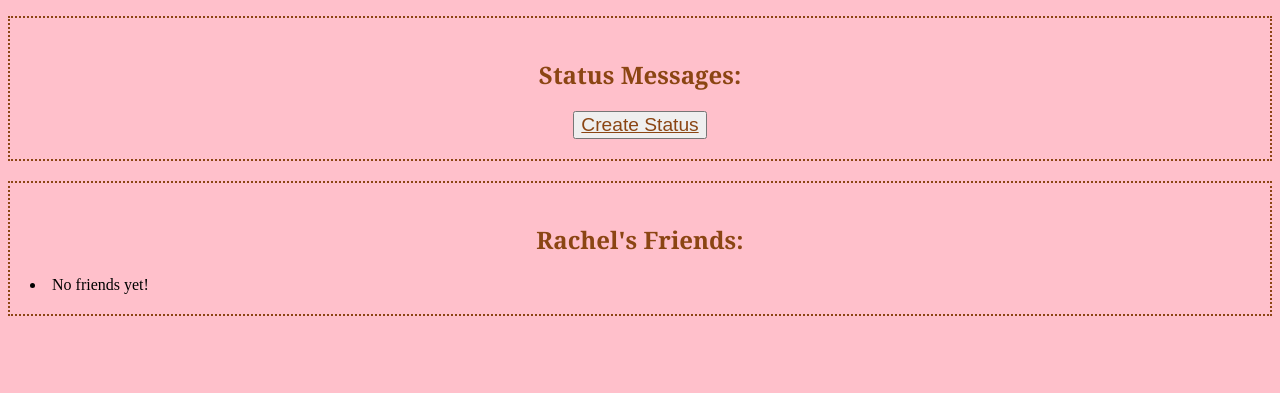
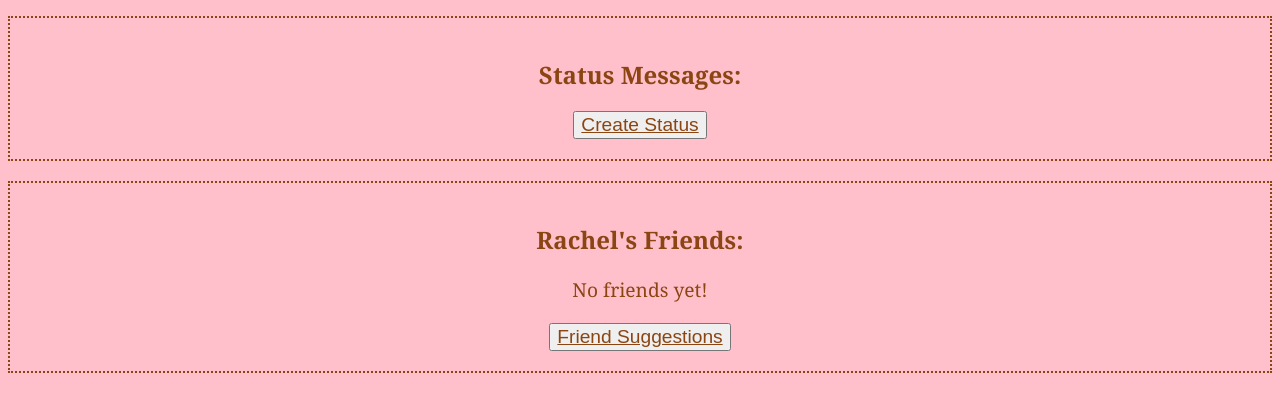
Before and after one commit to aschreib4/cs412, a Django app: page /mini_fb/profile/10 in a window 1280 px wide. Shown: the part 703-1096 px from the top of the page. Before the commit the page ends 1019 px from the top, so only its background shows below. Run offline with Django 5.2, Linux system fonts and the light colour scheme; data comes from the database, SQL or seed files in the repository; both versions use the stored data as it was after the commit.

Commit message:
Added all parts for task 2 of A8

```diff
--- a/mini_fb/models.py
+++ b/mini_fb/models.py
@@ -46,6 +46,33 @@
                 friend_profiles.append(friend.profile2)
 
         return friend_profiles
+
+    def add_friend(self, other):
+        '''Add a Friend relation for two Profiles: self and other.'''
+        #using Friend model to create a friendship between two unique profiles that doesn't already exist
+        if self == other:
+            raise ValueError("Can't add yourself as a friend.")
+
+        existing_friendship = (Friend.objects.filter(profile1=self, profile2=other) |
+        Friend.objects.filter(profile1=other, profile2=self)).exists()
+
+        if existing_friendship:
+            print("This friendship already exists.")
+            return
+
+        new_friend = Friend(profile1=self, profile2=other)
+        new_friend.save()
+        print(f"Friendship between {self} and {other} created.")
+
+    def get_friend_suggestions(self):
+        '''Getting recommended friend Profiles.'''
+        potential_friends = Profile.objects.exclude(pk=self.pk)
+        already_friends = self.get_friends()
+        already_friends_ids = [friend.pk for friend in already_friends]
+        potential_friends = potential_friends.exclude(pk__in=already_friends_ids)
+
+        return potential_friends
+
 
 class StatusMessage(models.Model):
     '''Model the attributes of the Facebook status message'''
--- a/mini_fb/templates/mini_fb/show_profile.html
+++ b/mini_fb/templates/mini_fb/show_profile.html
@@ -68,7 +68,9 @@
                 <center><img src="{{friend.image_file.url}}" alt="Friend Picture" style="max-width: 200px; height: auto;"></center>
             </a></p>
         {% empty %}
-            <li>No friends yet!</li>
+            <p>No friends yet!</p>
         {% endfor %}
+
+        <center><button style="font-size: larger; "><a href="{% url 'friend_suggestions' profile.pk %}">Friend Suggestions</a></button></center>
     </div>
 {% endblock %}
--- a/mini_fb/urls.py
+++ b/mini_fb/urls.py
@@ -15,5 +15,7 @@
     path('profile/<int:pk>/create_status', CreateStatusMessageView.as_view(), name="create_status"),
     path('profile/<int:pk>/update', UpdateProfileView.as_view(), name='update_profile'),
     path('status/<int:pk>/delete', DeleteStatusMessageView.as_view(), name='delete_status'),
-    path('status/<int:pk>/update', UpdateStatusMessageView.as_view(), name="update_status")
+    path('status/<int:pk>/update', UpdateStatusMessageView.as_view(), name="update_status"),
+    path('profile/<int:pk>/add_friend/<int:other_pk>', AddFriendView.as_view(), name="add_friend"),
+    path('profile/<int:pk>/friend_suggestions', ShowFriendSuggestionsView.as_view(), name="friend_suggestions")
 ]
--- a/mini_fb/views.py
+++ b/mini_fb/views.py
@@ -3,8 +3,8 @@
 # Friday, February 21, 2025
 # Description: views for the mini_fb application
 
-from django.shortcuts import render, get_object_or_404
-from django.views.generic import ListView, DetailView, CreateView, UpdateView, DeleteView
+from django.shortcuts import render, redirect
+from django.views.generic import ListView, DetailView, CreateView, UpdateView, DeleteView, View
 from .models import Profile, StatusMessage, Image, StatusImage
 from .forms import CreateProfileForm, CreateStatusMessageForm, UpdateProfileForm
 from django.urls import reverse
@@ -155,3 +155,27 @@
         profile = statusMessage.profile
         #return the URL to redirect to:
         return reverse('show_profile', kwargs={'pk':profile.pk})
+
+class AddFriendView(View):
+    '''View class to trigger the add_friend method to occur.'''
+
+    def dispatch(self, request, *args, **kwargs):
+        #retrieve the primary keys from the URL parameters
+        profile_pk = kwargs['pk']
+        friend_pk = kwargs['other_pk']
+
+        try:
+            profile = Profile.objects.get(pk=profile_pk)
+            friend = Profile.objects.get(pk=friend_pk)
+        except Profile.DoesNotExist:
+            return redirect('show_profile', pk=profile_pk)
+
+        profile.add_friend(friend)
+
+        return redirect('show_profile', pk=profile.pk)
+
+class ShowFriendSuggestionsView(DetailView):
+    '''Define a view class to show a singular profile page'''
+    model = Profile
+    template_name = "mini_fb/friend_suggestions.html"
+    context_object_name = "profile"
```
Also changed, not shown: mini_fb/templates/mini_fb/friend_suggestions.html (added, +25 -0 lines), db.sqlite3.
